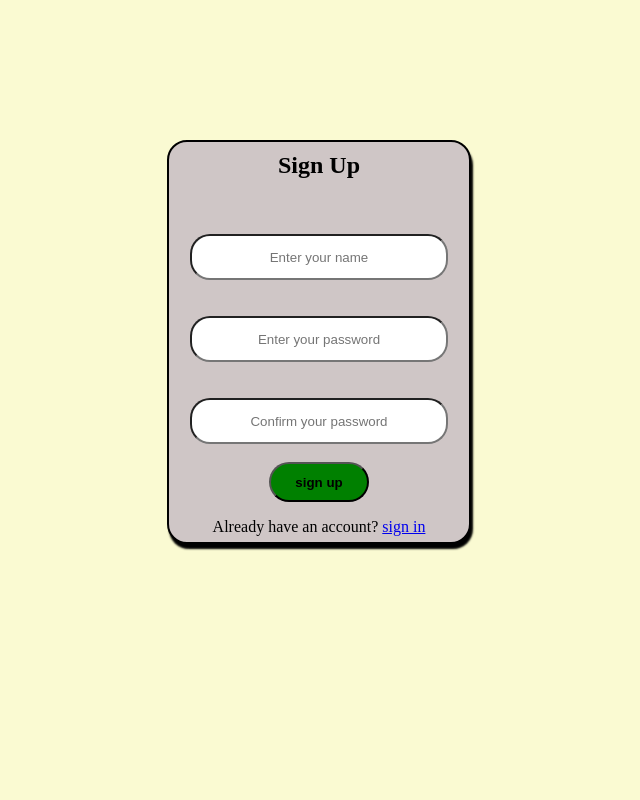
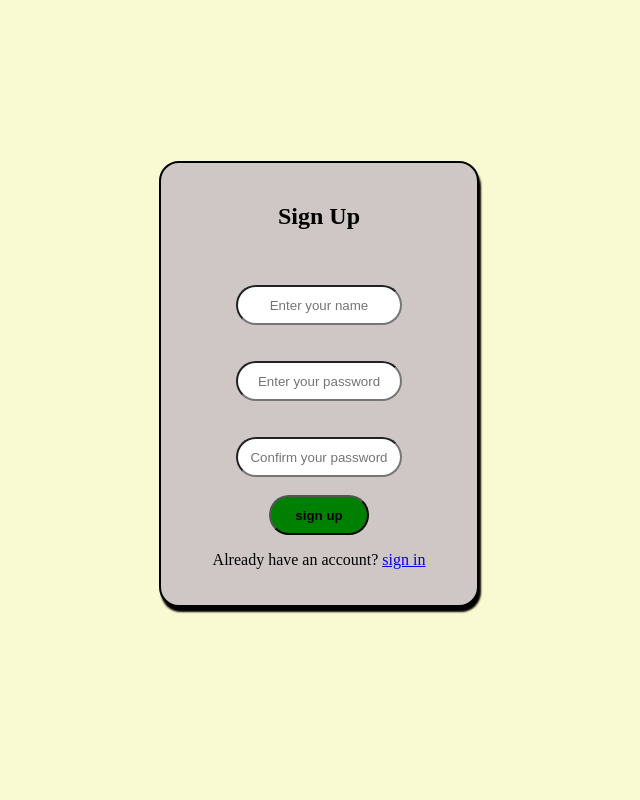
Before and after one commit to chandunb/fsdpr1, a Flask app: page /signup in a window 1280 px wide. Shown: the whole page, without its empty margins (321-961 px from the left). Run offline with Flask 3, Linux system fonts and the light colour scheme.

Commit message:
Refactor sign-up form styling and validation

```diff
--- a/templates/sign.html
+++ b/templates/sign.html
@@ -1,23 +1,31 @@
 <!DOCTYPE html>
 <html lang="en">
+
 <head>
     <meta charset="UTF-8">
     <meta name="viewport" content="width=device-width, initial-scale=1.0">
     <title>Document</title>
     <style>
-        body{
+        body {
             display: flex;
             align-items: center;
             justify-content: center;
             flex-direction: column;
-            min-height: 700px;
+            min-height: 100vh;
+            margin: 0;
+            padding: 20px;
+            box-sizing: border-box;
             background-color: lightgoldenrodyellow;
         }
-       .maincontainer{
+
+        .maincontainer {
             display: flex;
             flex-direction: column;
-        height: 400px;
-        width: 300px;
+            min-height: 400px;
+            padding: 20px 0;
+            box-sizing: border-box;
+            width: 90%;
+            max-width: 320px;
             border-radius: 20px;
             justify-content: center;
             align-items: center;
@@ -26,13 +34,17 @@
             background-color: rgb(207, 198, 198);
 
         }
-       input{
+
+        input {
             text-align: center;
             height: 40px;
-        width: 250px;
+            width: 90%;
+            max-width: 250px;
+            box-sizing: border-box;
             border-radius: 20px;
         }
-       #button{
+
+        #button {
             height: 40px;
             width: 100px;
             background-color: green;
@@ -41,6 +53,7 @@
         }
     </style>
 </head>
+
 <body>
     <div class="maincontainer">
         <h2>Sign Up</h2><br><br>
@@ -51,10 +64,10 @@
         {% endfor %}
         {% endif %}
         {% endwith %}
-        <form method="POST" action="{{ url_for('signup') }}" onsubmit="return validatePasswords()" style="display: flex; flex-direction: column; align-items: center;">
-            <input type="text" placeholder="Enter your name" id="name" name="name" required><br><br>
-            <input type="password" placeholder="Enter your password" id="pass1" name="password" required><br><br>
-            <input type="password" placeholder="Confirm your password" id="pass2" required><br>
+        <form method="POST" action="{{ url_for('signup') }}" onsubmit="return validatePasswords()" autocomplete="off" style="display: flex; flex-direction: column; align-items: center;">
+            <input type="text" placeholder="Enter your name" id="name" name="name" autocomplete="off" required><br><br>
+            <input type="password" placeholder="Enter your password" id="pass1" name="password" autocomplete="new-password" required><br><br>
+            <input type="password" placeholder="Confirm your password" id="pass2" autocomplete="new-password" required><br>
             <button id="button" name="button" type="submit">sign up</button>
         </form>
         <p>Already have an account? <a href="{{ url_for('login') }}">sign in</a></p>
@@ -62,17 +75,18 @@
     </div>
     <p class="show" style="color: red;"></p>
     <script>
-    function validatePasswords(){
-     let pass1=document.querySelector('#pass1');
-     let pass2=document.querySelector('#pass2');
-     if(pass1.value===pass2.value){
+        function validatePasswords() {
+            let pass1 = document.querySelector('#pass1');
+            let pass2 = document.querySelector('#pass2');
+            if (pass1.value === pass2.value) {
                 return true;
-     }else{
-        document.querySelector('.show').innerHTML='password is not same';
+            } else {
+                document.querySelector('.show').innerHTML = 'password is not same';
                 return false;
             }
         }
     </script>
 
 </body>
+
 </html>
```
Lines whose indentation alone changed are shown as unchanged.
